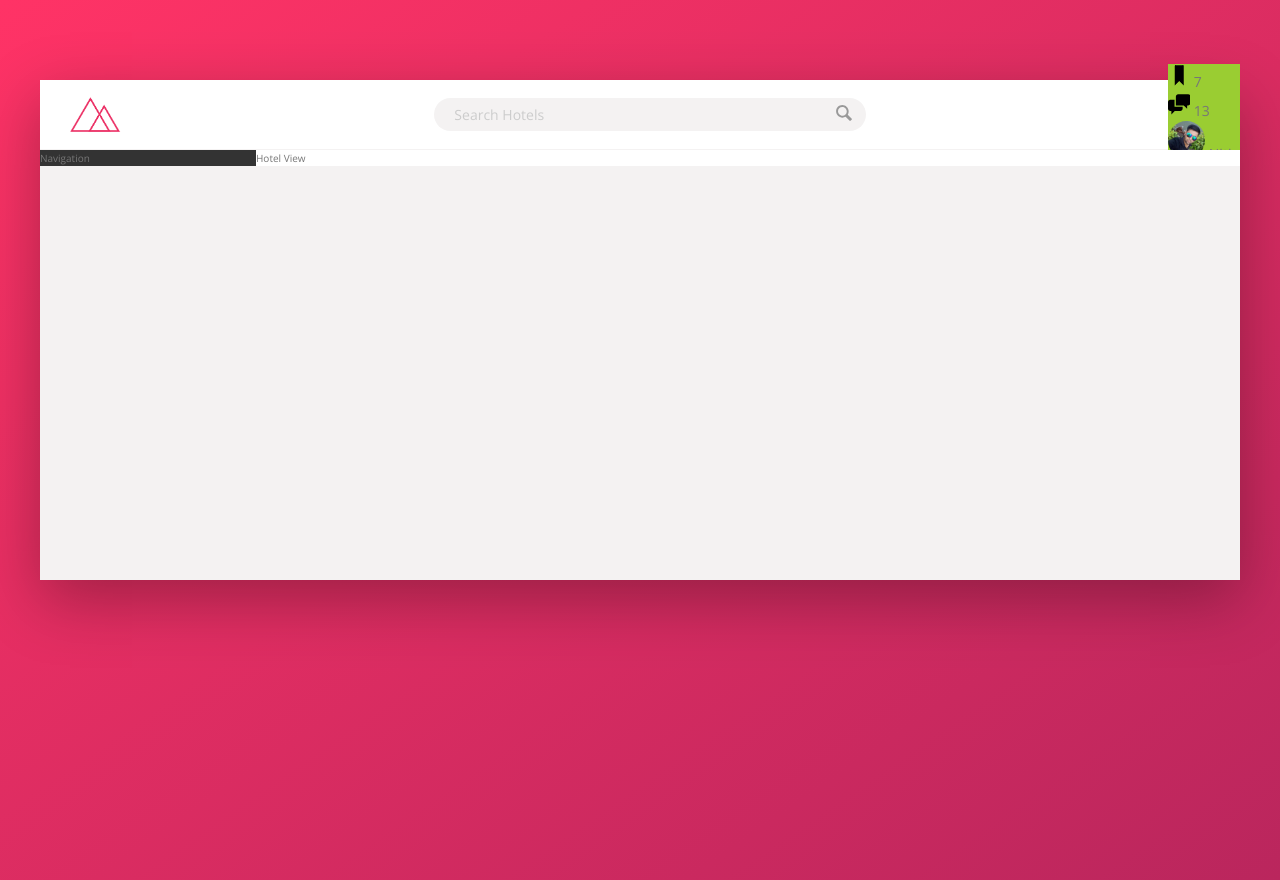
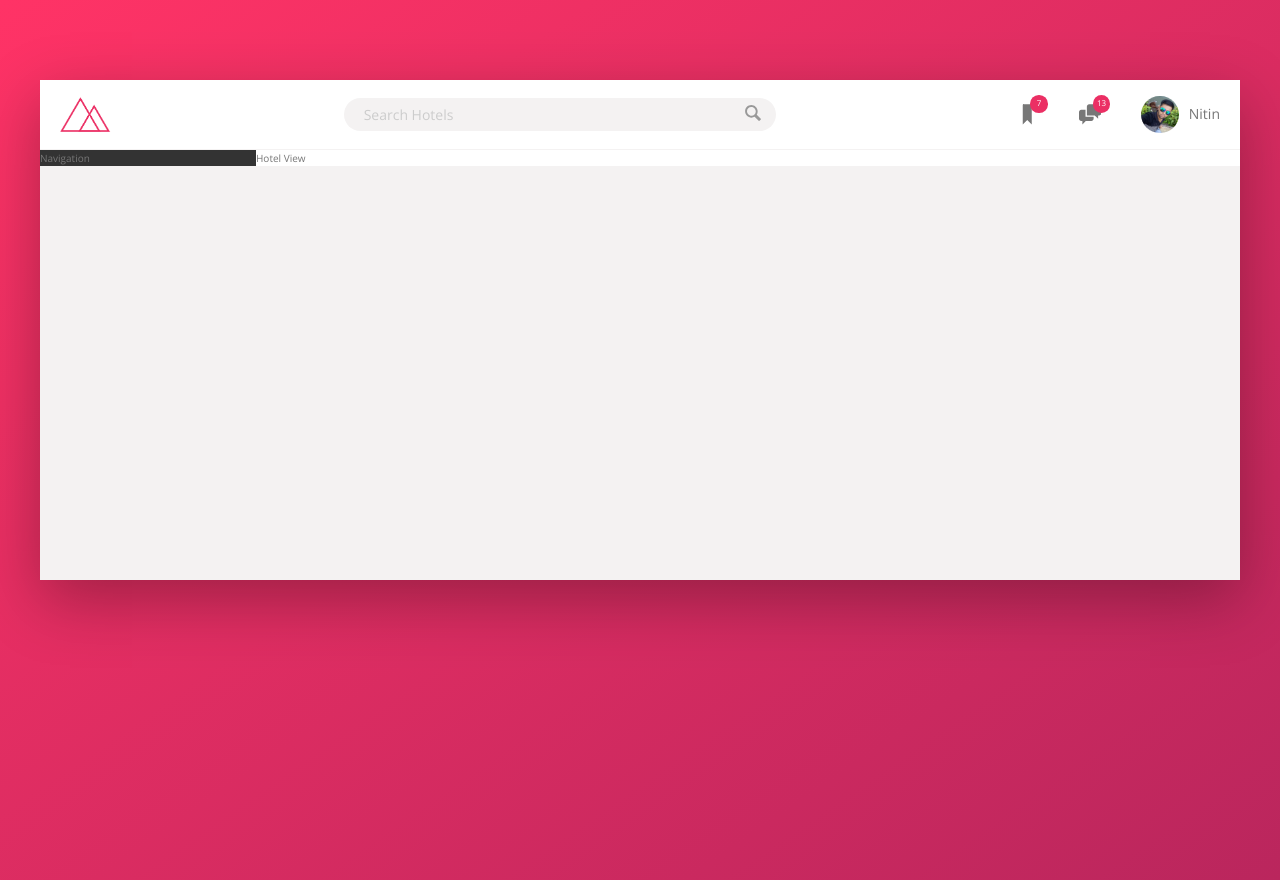
Before and after one commit to nitinporwal/Twillo, a website: page index.html in a window 1280 px wide. Drawn offline with nearby package versions, Linux system fonts and the light colour scheme.

Commit message:
complete header component

```diff
--- a/sass/_components.scss
+++ b/sass/_components.scss
@@ -3,7 +3,7 @@
 
 .logo {
   height: 3.5rem;
-  margin-left: 3rem;
+  margin-left: 2rem;
 }
 
 //////////////////////////////////////
@@ -64,27 +64,52 @@
 // USER NAVIGATION
 
 .user-nav {
-  background-color: yellowgreen;
+  display: flex;
+  align-items: center;
+  align-self: stretch;
+  justify-content: center;
+
+  & > * {
+    padding: 0 2rem;
+    cursor: pointer;
+    height: 100%;
+    display: flex;
+    align-items: center;
+  }
+
+  & > *:hover {
+    background-color: var(--color-grey-light-2);
+  }
   &__icon-box {
+    position: relative;
   }
 
   &__icon {
     height: 2.25rem;
     width: 2.25rem;
-  }
-
-  &__user {
+    fill: var(--color-grey-dark-2);
   }
 
   &__notification {
+    font-size: 0.8rem;
+    height: 1.75rem;
+    width: 1.75rem;
+    border-radius: 50%;
+    background-color: var(--color-primary);
+    color: #fff;
+    position: absolute;
+    top: 1.5rem;
+    right: 1.1rem;
+
+    display: flex;
+    justify-content: center;
+    align-items: center;
   }
 
   &__user-photo {
     height: 3.75rem;
     width: 3.75rem;
     border-radius: 50%;
-  }
-
-  &__user-name {
+    margin-right: 1rem;
   }
 }
```
Also changed, not shown: css/style.css.
